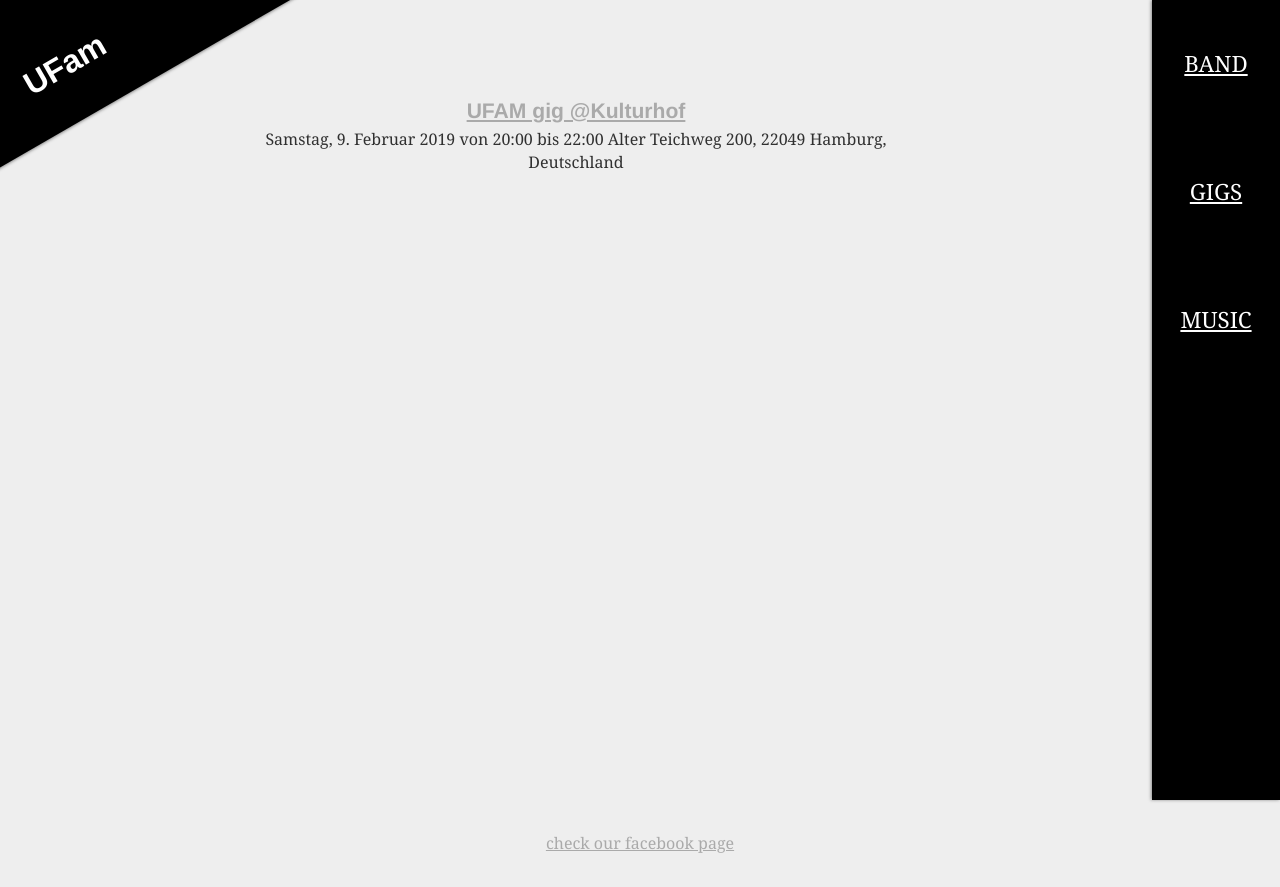
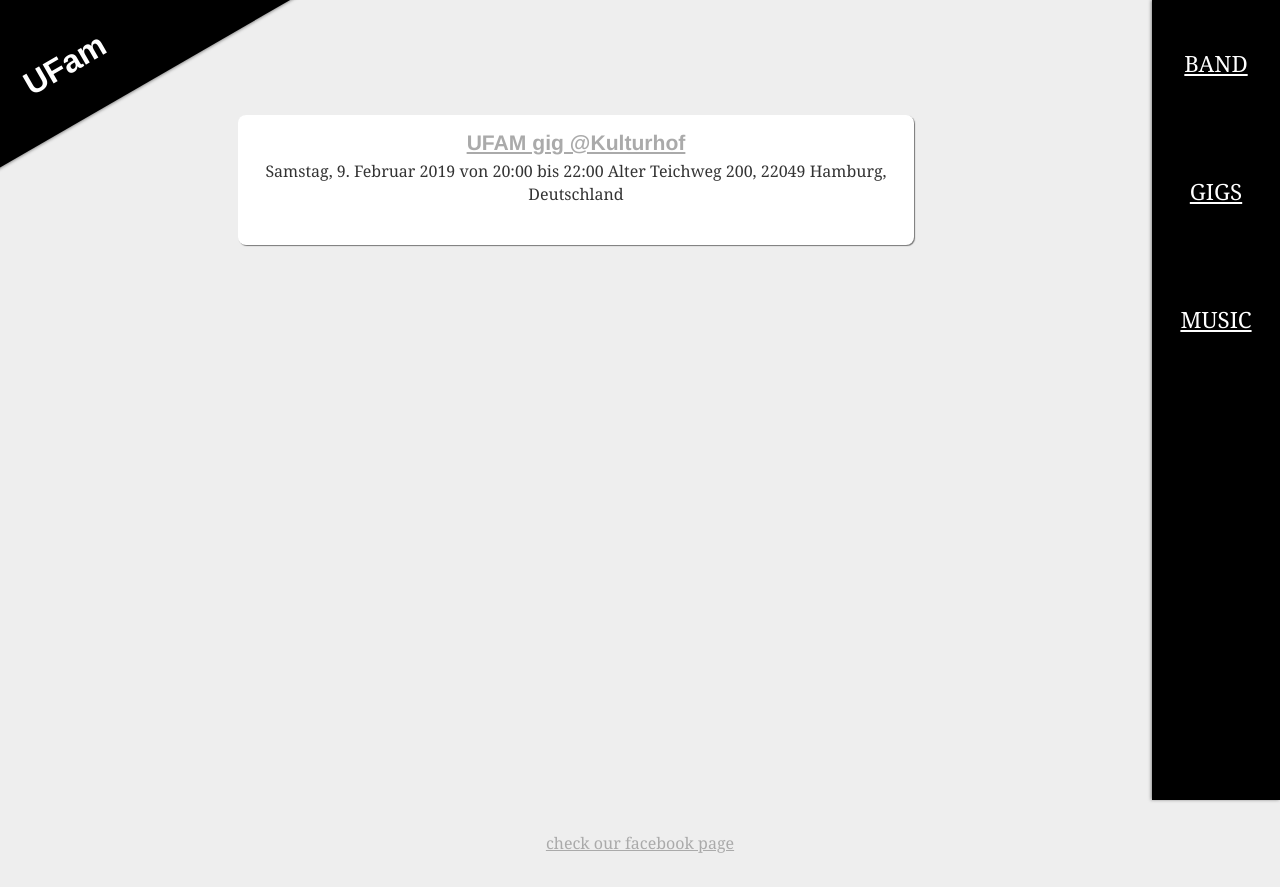
Before and after one commit to sanderdrummer/ufam, a Gatsby site: page /gigs in a window 1280 px wide. Built offline with nearby package versions, Linux system fonts and the light colour scheme; Gatsby itself is replaced by a stand-in of ours; some packages are replaced by stand-ins of ours.

Commit message:
add card component

```diff
--- /dev/null
+++ b/src/components/card.js
@@ -0,0 +1,3 @@
+import React from 'react';
+
+export const Card = ({ children }) => <div className="card">{children}</div>;
--- a/src/components/styles.css
+++ b/src/components/styles.css
@@ -20,3 +20,11 @@ body > div > div {
   height: 100vh;
   background: #eee;
 }
+
+.card {
+  margin: 1rem;
+  border-radius: 8px;
+  background: white;
+  padding: 1rem;
+  box-shadow: 1px 1px 1px rgba(0, 0, 0, 0.5);
+}
--- a/src/pages/gigs.js
+++ b/src/pages/gigs.js
@@ -5,6 +5,7 @@ import Helmet from 'react-helmet';
 
 import Layout from '../components/layout';
 import { rhythm } from '../utils/typography';
+import { Card } from '../components/card';
 
 class BlogIndex extends React.Component {
   render() {
@@ -25,7 +26,7 @@ class BlogIndex extends React.Component {
         {posts.map(({ node }) => {
           const title = get(node, 'frontmatter.title') || node.fields.slug;
           return (
-            <div key={node.fields.slug}>
+            <Card className="card" key={node.fields.slug}>
               <h3
                 style={{
                   marginBottom: rhythm(1 / 4)
@@ -36,7 +37,7 @@ class BlogIndex extends React.Component {
                 </Link>
               </h3>
               <p dangerouslySetInnerHTML={{ __html: node.excerpt }} />
-            </div>
+            </Card>
           );
         })}
       </Layout>
```
Also changed, not shown: src/components/intro/intro.css (+4 -3 lines), src/templates/blog-post.js (+5 -2 lines).
